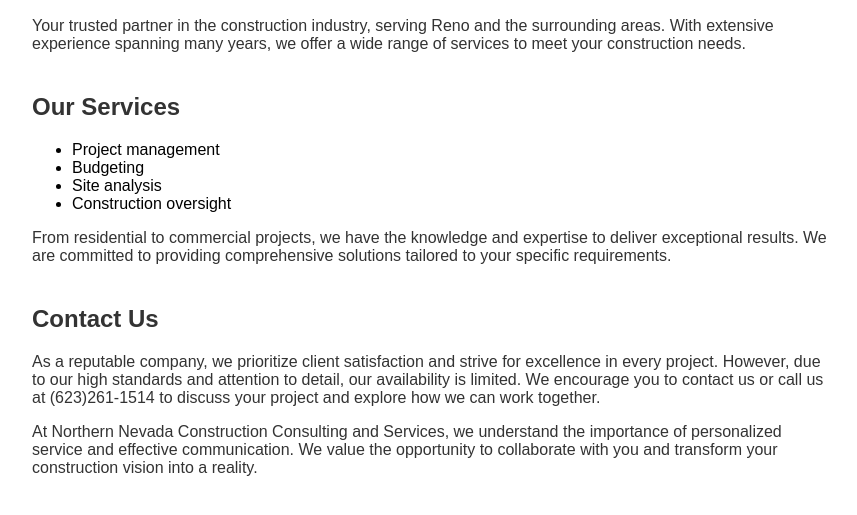
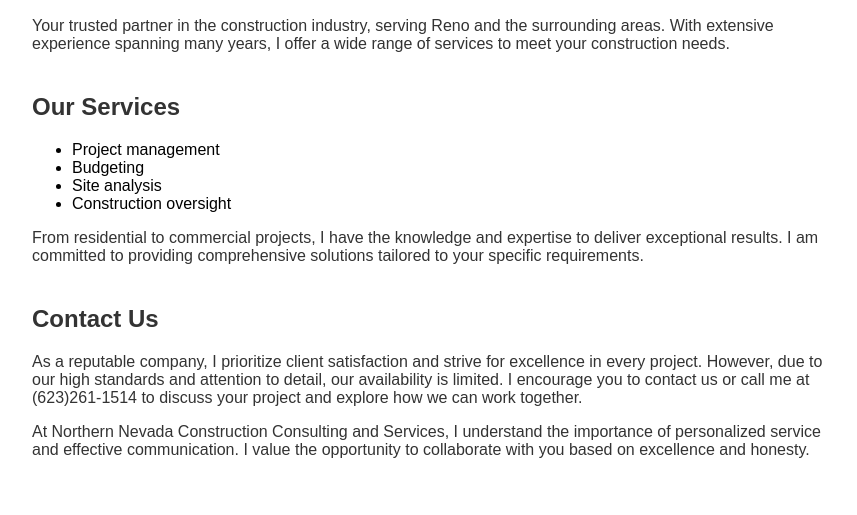
Before and after one commit to northernnevadaconstruction/northernnevadaconstruction.github.io, a plain HTML site: page index.html in a window 1280 px wide. Shown: the part 91-606 px from the top of the page, without its empty margins (208-1065 px from the left). Drawn offline with Linux system fonts and the light colour scheme.

Commit message:
Update index.html

```diff
--- a/index.html
+++ b/index.html
@@ -8,7 +8,7 @@
       font-family: Arial, sans-serif;
       margin: 0;
       padding: 0;
-      background-image: url("background.jpeg");
+      background-image: ("background.jpeg");
       background-size: cover;
       background-position: center;
     }
@@ -39,7 +39,7 @@
   <div class="container">
     <section>
       <h1>Northern Nevada Construction Consulting and Services</h1>
-      <p>Your trusted partner in the construction industry, serving Reno and the surrounding areas. With extensive experience spanning many years, we offer a wide range of services to meet your construction needs.</p>
+      <p>Your trusted partner in the construction industry, serving Reno and the surrounding areas. With extensive experience spanning many years, I offer a wide range of services to meet your construction needs.</p>
     </section>
 
     <section>
@@ -50,13 +50,13 @@
         <li>Site analysis</li>
         <li>Construction oversight</li>
       </ul>
-      <p>From residential to commercial projects, we have the knowledge and expertise to deliver exceptional results. We are committed to providing comprehensive solutions tailored to your specific requirements.</p>
+      <p>From residential to commercial projects, I have the knowledge and expertise to deliver exceptional results. I am committed to providing comprehensive solutions tailored to your specific requirements.</p>
     </section>
 
     <section>
       <h2>Contact Us</h2>
-      <p>As a reputable company, we prioritize client satisfaction and strive for excellence in every project. However, due to our high standards and attention to detail, our availability is limited. We encourage you to <a href="mailto:nnconstructionsvcsconsulting@gmail.com">contact us</a> or call us at (623)261-1514 to discuss your project and explore how we can work together.</p>
-      <p>At Northern Nevada Construction Consulting and Services, we understand the importance of personalized service and effective communication. We value the opportunity to collaborate with you and transform your construction vision into a reality.</p>
+      <p>As a reputable company, I prioritize client satisfaction and strive for excellence in every project. However, due to our high standards and attention to detail, our availability is limited. I encourage you to <a href="mailto:nnconstructionsvcsconsulting@gmail.com">contact us</a> or call me at (623)261-1514 to discuss your project and explore how we can work together.</p>
+      <p>At Northern Nevada Construction Consulting and Services, I understand the importance of personalized service and effective communication. I value the opportunity to collaborate with you based on excellence and honesty.</p>
     </section>
   </div>
 </body>
```
